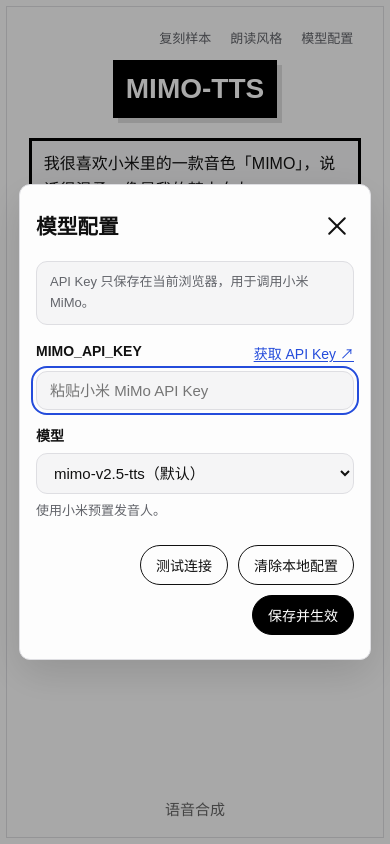
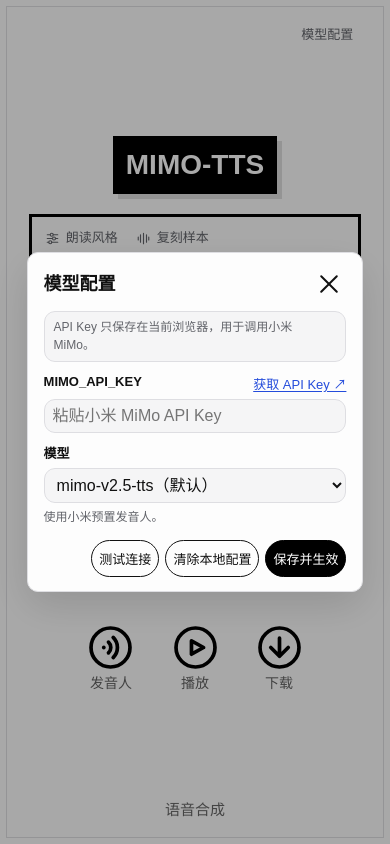
Before and after one commit to joeljhou/MIMO-TTS, a website with bundled scripts: page web/index.html in a window 390 px wide. Both pictures are taken after a click on the button "模型配置". Built offline with nearby package versions, Linux system fonts and the light colour scheme.

Commit message:
Publish the updated TTS editor layout

```diff
--- a/web/index.html
+++ b/web/index.html
@@ -12,16 +12,25 @@
 <body>
   <main class="app">
     <section class="editor" aria-label="语音合成">
+      <button id="open-settings" class="settings-trigger" type="button">模型配置</button>
+      <div class="editor-workspace">
         <header class="editor-heading">
           <h1 class="brand">MIMO-TTS</h1>
-        <div class="tools">
-          <button id="open-sample-converter" type="button">复刻样本</button>
-          <button id="open-style" type="button">朗读风格</button>
-          <button id="open-settings" type="button">模型配置</button>
+        </header>
+        <div class="text-editor">
+          <div class="editor-tools" role="group" aria-label="语音工具">
+            <button id="open-style" type="button" aria-haspopup="dialog" aria-controls="style">
+              <svg viewBox="0 0 20 20" aria-hidden="true"><path d="M3 5h4m4 0h6M3 10h7m4 0h3M3 15h2m4 0h8"/><circle cx="9" cy="5" r="2"/><circle cx="12" cy="10" r="2"/><circle cx="7" cy="15" r="2"/></svg>
+              朗读风格
+            </button>
+            <button id="open-sample-converter" type="button" aria-haspopup="dialog" aria-controls="sample-converter">
+              <svg viewBox="0 0 20 20" aria-hidden="true"><path d="M3 8v4m3-7v10m4-12v14m4-12v10m3-7v4"/></svg>
+              复刻样本
+            </button>
           </div>
-      </header>
-      <textarea id="text" aria-label="待合成文本" maxlength="100" spellcheck="false">我很喜欢小米里的一款音色「MIMO」，说话很温柔，像是我的梦中女友。
-那种感觉很奇妙，就像是一见钟情：第一次听到她的声音时，我就非常想要拥有她。</textarea>
+          <textarea id="text" aria-label="待合成文本" maxlength="100"
+                    spellcheck="false">今天早上天气不错，我出门散步，经过一个小公园。路边有人在遛狗，也有人坐在长椅上晒太阳。我买了一杯咖啡，慢慢走回家。</textarea>
+        </div>
         <div class="text-meta">
           <span class="credit">MADE WITH ❤️ BY <a href="https://github.com/joeljhou/MIMO-TTS" target="_blank" rel="noopener noreferrer">JOEL JHOU</a></span>
           <output id="count" for="text">72/100</output>
@@ -41,6 +50,7 @@
           </button>
         </div>
         <p id="status" class="status" role="status"></p>
+      </div>
       <footer class="panel-label" aria-hidden="true">语音合成</footer>
     </section>
     <aside class="voices" id="voice-panel" aria-labelledby="voice-title">
--- a/web/src/main.js
+++ b/web/src/main.js
@@ -152,7 +152,7 @@ function showSettings(focus = keyInput) {
   resetConnectionTest()
   updateModelFields()
   settings.showModal()
-  focus.focus()
+  if (!mobile.matches) focus.focus()
 }
 
 function updateModelFields() {
@@ -259,7 +259,7 @@ function showStyle(focus = styleInput) {
   $('description-field').hidden = model !== DESIGN_MODEL
   updateStylePresets()
   styleDialog.showModal()
-  focus.focus()
+  if (!mobile.matches) focus.focus()
 }
 
 function clearAudio() {
--- a/web/src/style.css
+++ b/web/src/style.css
@@ -36,9 +36,9 @@ button:focus-visible, input:focus-visible, textarea:focus-visible, select:focus-
 .app:has(.voices[hidden]) { grid-template-columns: minmax(0, 1fr); }
 .app:has(.voices[hidden]) .editor { width: min(800px, 100%); justify-self: center; }
 
-.editor { min-width: 0; display: flex; flex-direction: column; padding: 0 var(--gutter) var(--panel-bottom); }
+.editor { position: relative; min-width: 0; display: flex; flex-direction: column; padding: 0 var(--gutter) var(--panel-bottom); }
+.editor-workspace { display: flex; flex-direction: column; }
 .editor-heading {
-  position: relative;
   display: grid; justify-items: center;
   padding-top: clamp(49px, 9.4dvh, 100px);
   margin-bottom: clamp(20px, min(4.8cqi, 5.4dvh), 58px);
@@ -52,16 +52,37 @@ button:focus-visible, input:focus-visible, textarea:focus-visible, select:focus-
   font-size: clamp(24px, min(3.02cqi, 3.36dvh), 36px);
   font-weight: 750; line-height: 1; white-space: nowrap;
 }
-.tools { position: absolute; top: clamp(8px, 1.8dvh, 19px); right: 0; display: flex; gap: 3px; }
-.tools button { min-height: 31px; padding: 0 8px; border: 0; border-radius: 6px; background: transparent; color: var(--muted); font-size: 13px; }
-.tools button:hover { background: #f2f2f5; color: #161616; }
+.settings-trigger {
+  position: absolute; top: clamp(8px, 1.8dvh, 19px); right: var(--gutter);
+  min-height: 32px; padding: 0 8px; border: 0; border-radius: 6px;
+  background: transparent; color: var(--muted); font-size: 13px;
+}
+.settings-trigger:hover, .editor-tools button:hover { background: var(--surface-subtle); color: #111; }
+.text-editor {
+  --editor-height: clamp(150px, min(30.6dvh, 35cqi), 380px);
+  --editor-border: clamp(3px, .49cqi, 6px);
+  border: var(--editor-border) solid #000; background: var(--surface-subtle);
+}
+.editor-tools {
+  display: flex; gap: 4px; align-items: center; flex-wrap: wrap;
+  padding: 3px 6px; border-bottom: 1px solid var(--line); background: var(--surface);
+}
+.editor-tools button {
+  display: inline-flex; align-items: center; gap: 6px;
+  min-height: 30px; padding: 3px 7px; border: 0; border-radius: 5px;
+  background: transparent; color: var(--muted); font-size: 13px; line-height: 1.3;
+}
+.editor-tools svg {
+  width: 15px; height: 15px; flex-shrink: 0;
+  fill: none; stroke: currentColor; stroke-width: 1.5; stroke-linecap: round;
+}
 #text {
-  width: 100%; height: clamp(150px, min(30.6dvh, 35cqi), 380px); min-height: 130px; resize: vertical;
-  padding: 10px 12px;
-  border: clamp(3px, .49cqi, 6px) solid #000; border-radius: 0;
-  background: var(--surface-subtle); color: #111;
+  display: block; width: 100%; height: calc(var(--editor-height) - 2 * var(--editor-border));
+  min-height: calc(130px - 2 * var(--editor-border)); resize: vertical;
+  padding: 10px 12px; border: 0; border-radius: 0; background: transparent; color: #111;
   font-size: clamp(16px, min(1.9cqi, 2.18dvh), 23px); line-height: 1.6;
 }
+#text:focus-visible { outline-offset: -2px; }
 .text-meta {
   display: flex; justify-content: space-between; align-items: baseline; gap: 8px;
   margin-top: clamp(8px, 1.7dvh, 18px); color: var(--muted);
@@ -189,15 +210,38 @@ dialog textarea { resize: vertical; line-height: 1.5; }
   .app { grid-template-columns: minmax(0, 1fr); }
   .app:has(.voices:not([hidden])) .editor { display: none; }
   .voices { border-left: 0; }
-  .editor-heading { padding-top: 53px; }
+  .editor { padding-top: clamp(50px, 7.7dvh, 65px); }
+  .editor-workspace { margin-block: auto; }
+  .editor-heading { padding-top: 0; }
+  .editor .panel-label { margin-top: 0; padding-top: 16px; }
+  .settings-trigger { top: 6px; min-height: 40px; }
   .brand { width: 164px; font-size: 28px; }
-  #text { height: clamp(170px, 36dvh, 302px); }
+  .text-editor { --editor-height: clamp(170px, 36dvh, 302px); }
   .actions { margin-top: clamp(22px, 4.5dvh, 36px); gap: clamp(24px, 8cqi, 44px); }
+  .editor-tools button { min-height: 36px; }
+
+  dialog {
+    width: min(336px, calc(100% - 40px)); max-height: min(80dvh, calc(100dvh - 40px));
+    padding: 14px clamp(12px, 4vw, 16px); overflow-y: auto; overscroll-behavior: contain;
+  }
+  .dialog-heading { gap: 8px; margin-bottom: 10px; }
+  .dialog-heading h2 { font-size: 18px; }
+  .note { margin-bottom: 12px; padding: 7px 9px; font-size: 12px; line-height: 1.45; }
+  dialog label, .key-label a { margin-bottom: 6px; font-size: 13px; }
+  dialog input, dialog textarea, dialog select { padding: 7px 8px; font-size: 16px; }
+  dialog textarea { line-height: 1.4; }
+  .field, #connection-status { margin-top: 10px; }
+  .field-hint { margin-top: 5px; font-size: 12px; }
+  #description-field { margin-bottom: 10px; }
+  .style-presets { gap: 5px; margin-bottom: 7px; }
+  .style-presets button { min-height: 30px; padding: 3px 7px; font-size: 12px; }
+  .dialog-actions { gap: 6px; margin-top: 14px; }
+  .dialog-actions button { min-height: 37px; padding: 5px 7px; font-size: 13px; }
 }
 
 @media (max-height: 620px) {
   .editor-heading { margin-bottom: 15px; }
-  #text { height: clamp(130px, 30dvh, 180px); }
+  .text-editor { --editor-height: clamp(130px, 30dvh, 180px); }
   .actions { margin-top: 16px; }
   .panel-label { padding-top: 12px; }
 }
```
Also changed, not shown: README.md, web/README.md. Lines whose indentation alone changed are shown as unchanged.
